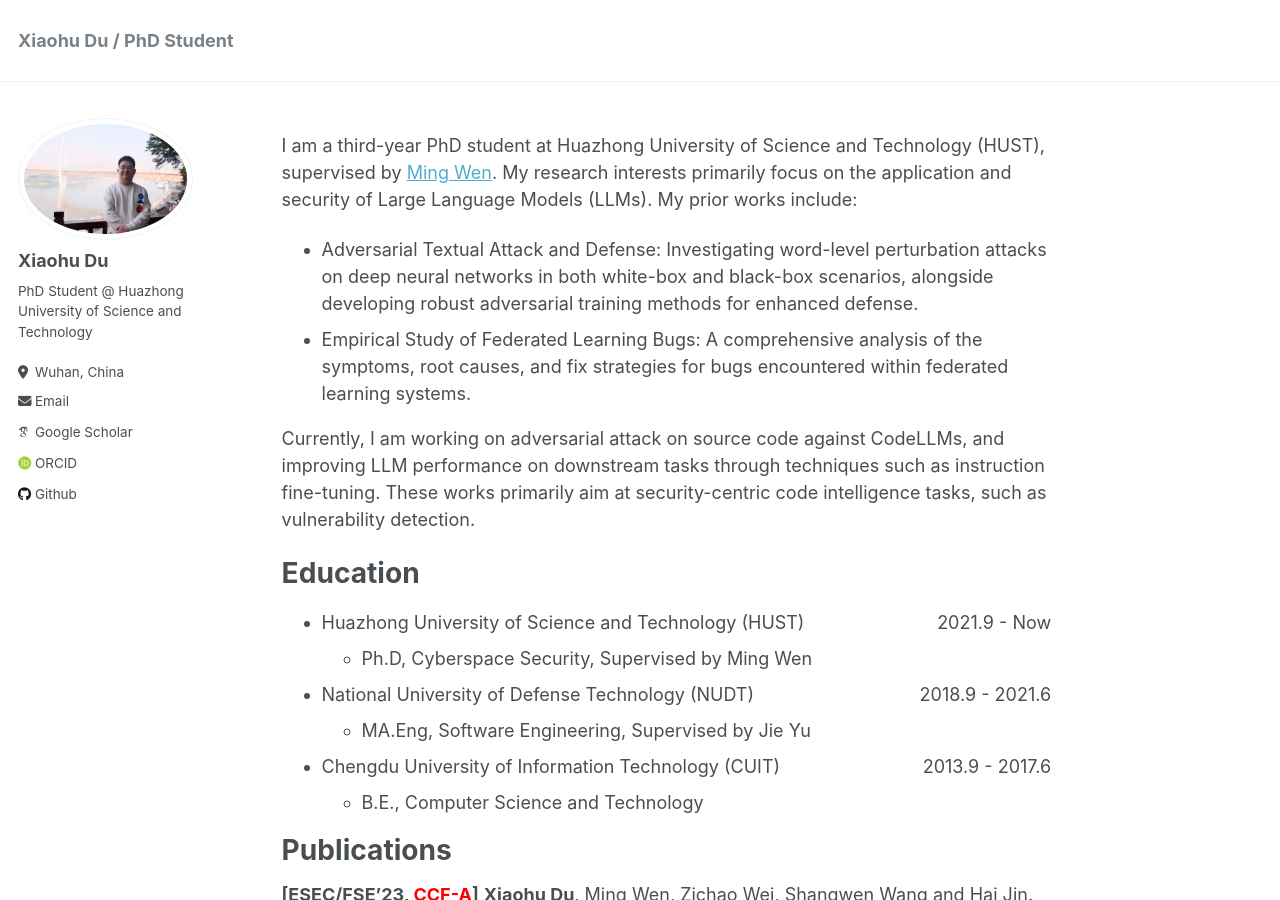
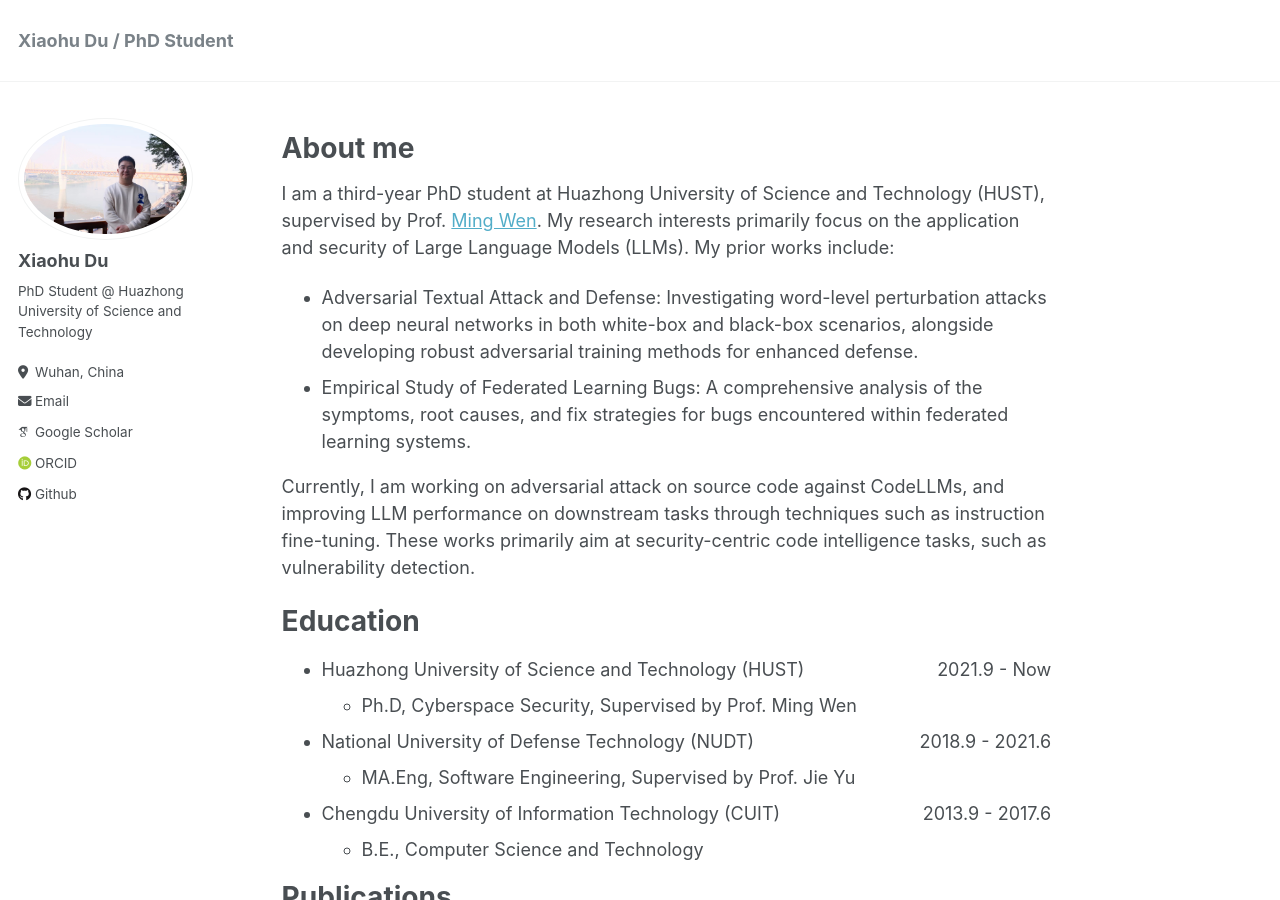
Before and after one commit to xhdu/xhdu.github.io, a Jekyll site: the page built from _pages/about.md, in a window 1280 px wide and 900 px high. Built offline with Jekyll 4.4.1, drawn with Linux system fonts in a browser that asks for light colours; some web fonts are replaced.

Commit message:
Update about.md

```diff
--- a/_pages/about.md
+++ b/_pages/about.md
@@ -8,7 +8,9 @@ redirect_from:
   - /about.html
 ---
 
-I am a third-year PhD student at Huazhong University of Science and Technology (HUST), supervised by [Ming Wen](https://mingwen-cs.github.io/). My research interests primarily focus on the application  and security of Large Language Models (LLMs). My prior works include:
+About me
+======
+I am a third-year PhD student at Huazhong University of Science and Technology (HUST), supervised by Prof. [Ming Wen](https://mingwen-cs.github.io/). My research interests primarily focus on the application  and security of Large Language Models (LLMs). My prior works include:
 - Adversarial Textual Attack and Defense: Investigating word-level perturbation attacks on deep neural networks in both white-box and black-box scenarios, alongside developing robust adversarial training methods for enhanced defense.
 - Empirical Study of Federated Learning Bugs: A comprehensive analysis of the symptoms, root causes, and fix strategies for bugs encountered within federated learning systems.
 
@@ -17,10 +19,10 @@ Currently, I am working on adversarial attack on source code against CodeLLMs, a
 Education
 ======
 - Huazhong University of Science and Technology (HUST) <span style="float:right;">2021.9 - Now</span>
-  - Ph.D, Cyberspace Security, Supervised by Ming Wen
+  - Ph.D, Cyberspace Security, Supervised by Prof. Ming Wen
 
 - National University of Defense Technology (NUDT) <span style="float:right;">2018.9 - 2021.6</span>
-  - MA.Eng, Software Engineering, Supervised by Jie Yu
+  - MA.Eng, Software Engineering, Supervised by Prof. Jie Yu
 
 - Chengdu University of Information Technology (CUIT) <span style="float:right;">2013.9 - 2017.6</span>
   - B.E., Computer Science and Technology
```
